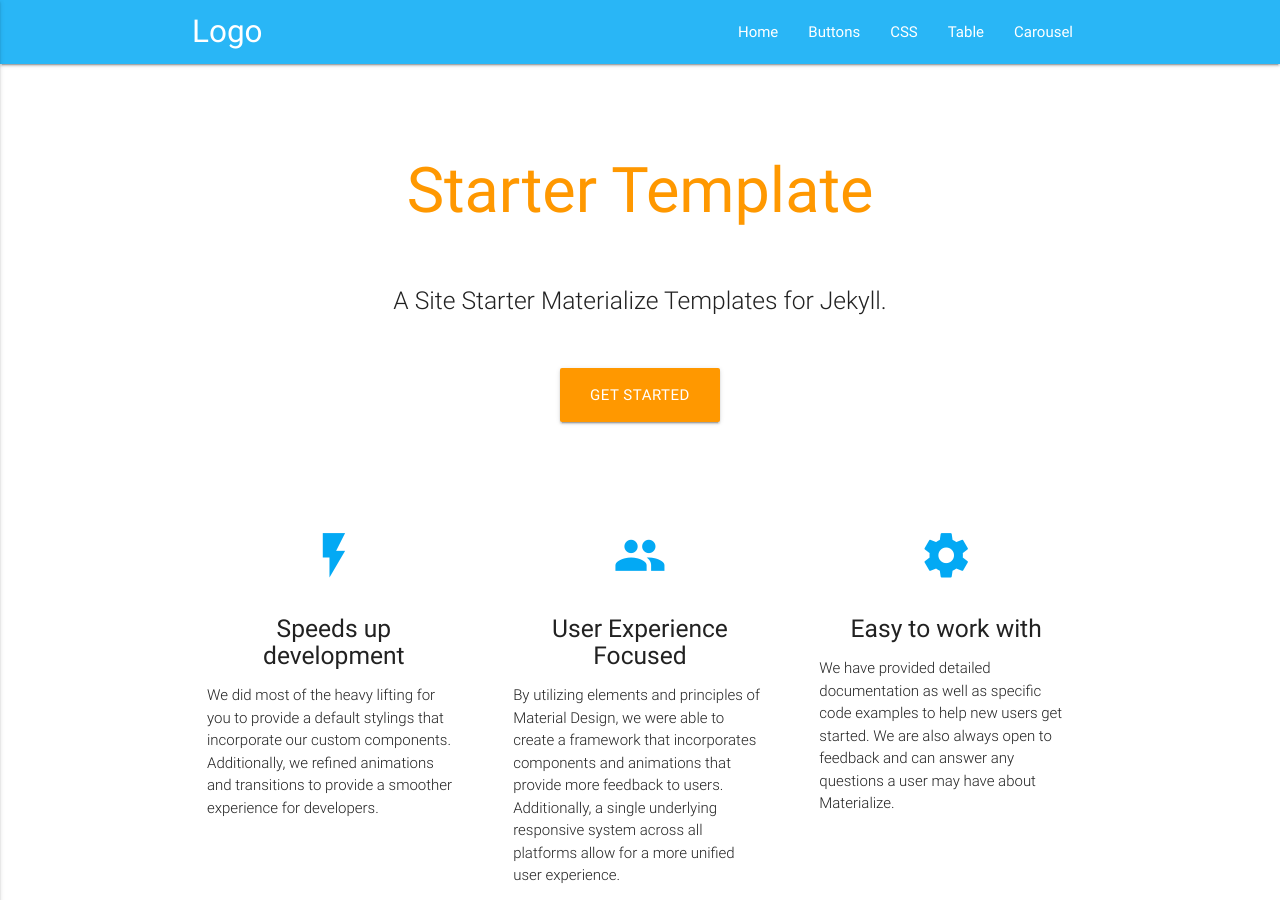
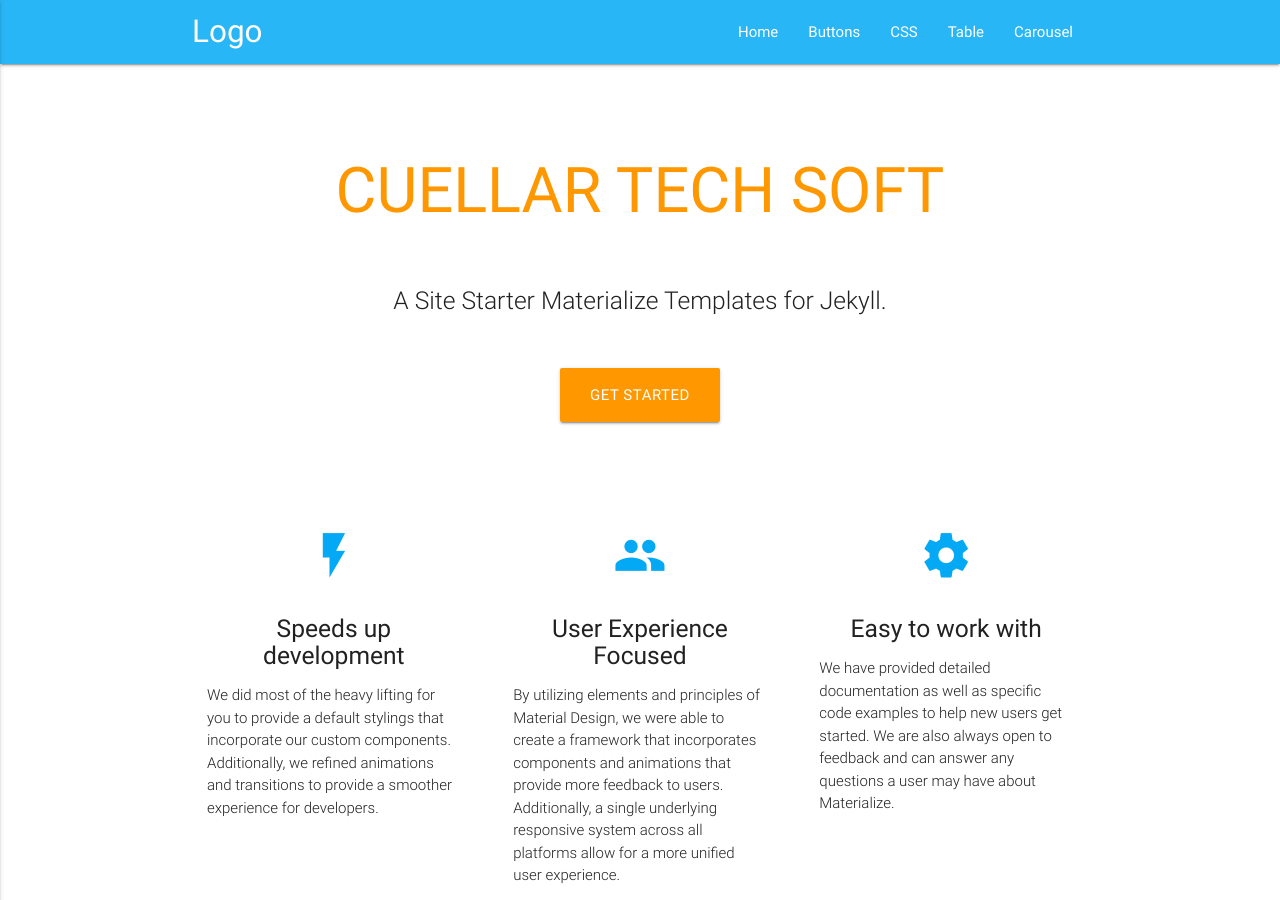
Before and after one commit to cuellartechsoft/cuellartechsoft.github.io, a Jekyll site: the page built from index.md, in a window 1280 px wide and 900 px high. Built offline with Jekyll 4.4.1, drawn with Linux system fonts in a browser that asks for light colours; part of the change alters nothing that is shown.

Commit message:
Update _config.yml
Probando algunos cambios a ver como impacta

```diff
--- a/_config.yml
+++ b/_config.yml
@@ -1,11 +1,11 @@
-title: Starter Template
-author: Panoramedia
-email: panoramedia@gmail.com
+title: CUELLAR TECH SOFT
+author: cuellartechsoft
+email: cuellar.tech.soft@gmail.com
 description: > # this means to ignore newlines until "baseurl:"
-  A Site Starter Materialize Templates for Jekyll
+  Soluciones informáticas y tecnológicas para tu empresa
 
-twitter_username: macrod68
-github_username:  macrod68
+twitter_username: nono
+github_username:  cuellartechsoft
 
 sass:
     style: compressed
```
